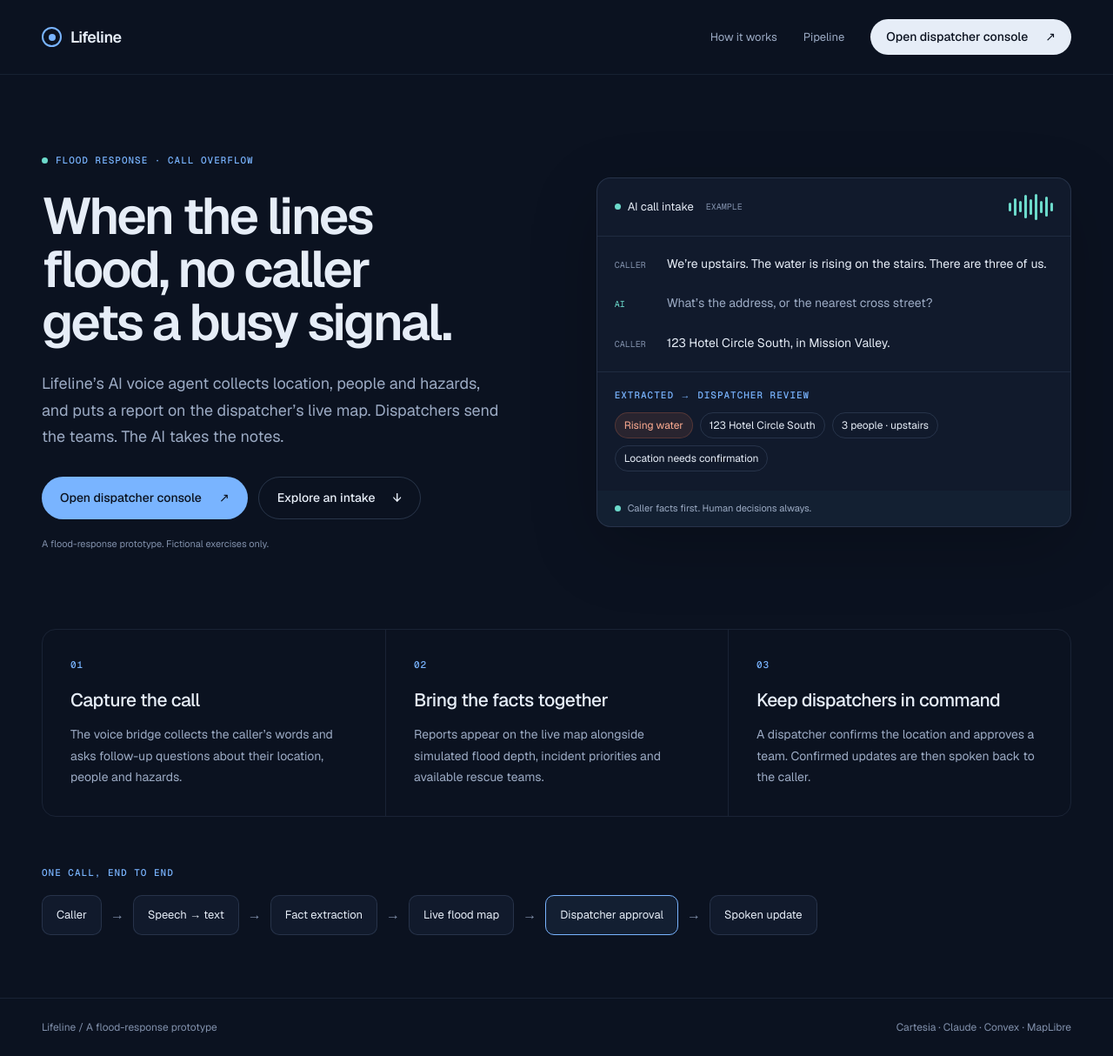
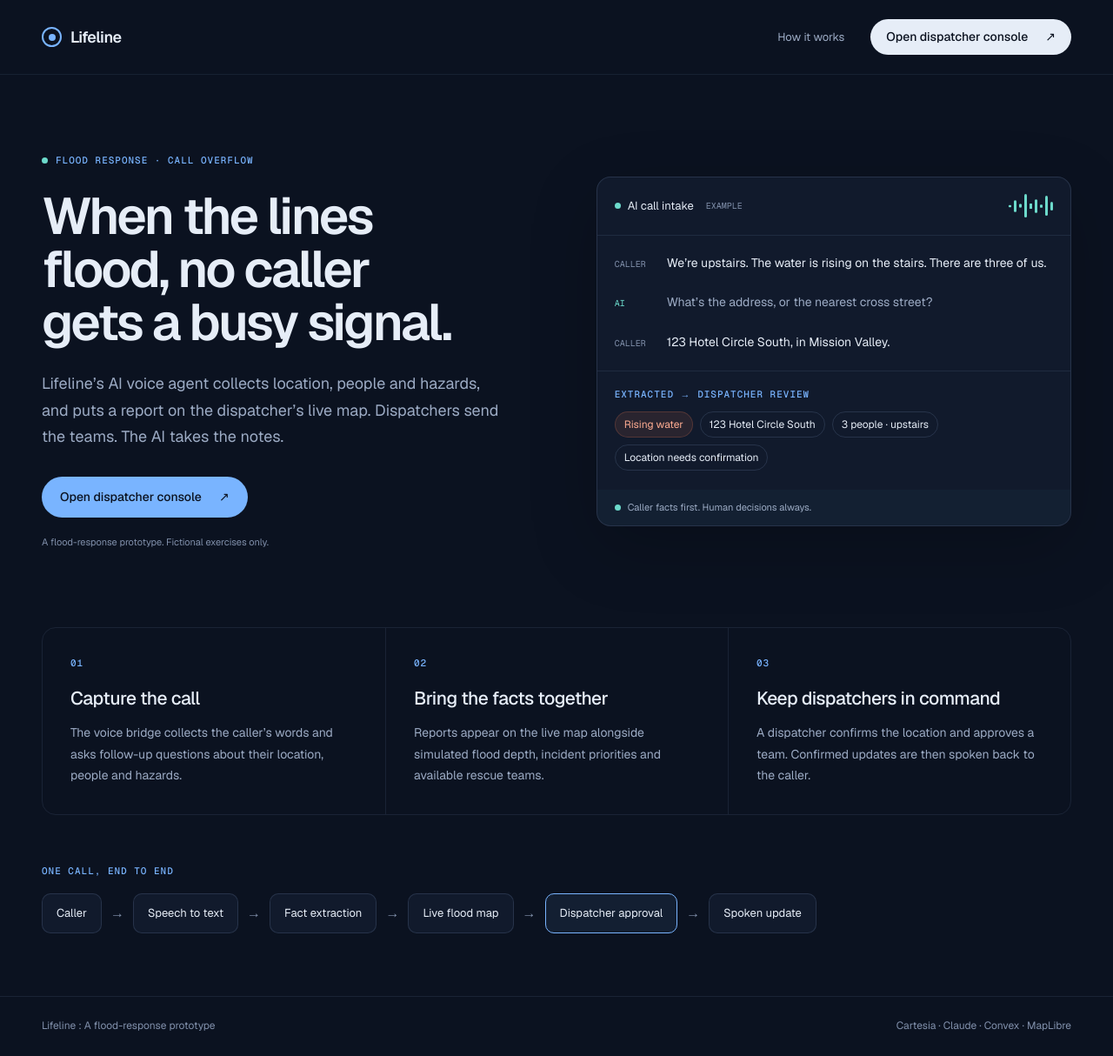
Before and after one commit to Htetty/lifeline, a Next.js app in the folder dashboard/: page / in a window 1280 px wide. Shown: the whole page at 87% size. Built offline with nearby package versions, Linux system fonts and the light colour scheme; no server answers.

Commit message:
fixed landing page

```diff
--- a/dashboard/src/app/globals.css
+++ b/dashboard/src/app/globals.css
@@ -75,11 +75,6 @@ a, button, input, summary { -webkit-tap-highlight-color: transparent; }
 .how-section article + article { border-left: 1px solid #aaccff18; }
 .how-section h2 { font-size: 21px; font-weight: 500; letter-spacing: -.025em; margin: 16px 0 12px; }
 .how-section p { color: #9cabc4; line-height: 1.75; font-size: 14px; }
-.pipeline-section { padding: 56px 48px 72px; }
-.pipeline-section > div { display: flex; flex-wrap: wrap; gap: 10px; margin-top: 18px; }
-.pipeline-section > div > div { display: flex; gap: 10px; align-items: center; color: #8190ab; }
-.pipeline-step { border: 1px solid #aaccff24; background: #111a2c; color: #e6edf7; padding: 12px 16px; border-radius: 10px; font-size: 13px; }
-.pipeline-step.highlighted { border-color: #79b4ff; background: #79b4ff14; }
 .landing-footer { display: flex; justify-content: space-between; gap: 20px; border-top: 1px solid #aaccff18; padding: 24px 48px; color: #8190ab; font-size: 12px; }
 .console-header { display: flex; align-items: center; gap: 20px; padding: 0 22px; min-height: 62px; flex-shrink: 0; border-bottom: 1px solid #aaccff18; }
 .console-region { font-size: 12px; color: #8190ab; border-left: 1px solid #aaccff24; padding-left: 20px; }
@@ -108,7 +103,7 @@ a, button, input, summary { -webkit-tap-highlight-color: transparent; }
 .dispatcher button { transition: background .15s, opacity .15s; }
 @media (min-width: 1600px) { .incident-detail { width: 400px; } }
 @media (max-width: 1150px) { .console-region { display: none; } .console-metrics { gap: 12px; } .incident-sidebar { width: 290px; } .incident-detail { width: 310px; } .hero { gap: 32px; padding-top: 60px; } }
-@media (max-width: 900px) { .console-header { flex-wrap: wrap; padding: 12px 16px; gap: 12px; } .console-metrics { width: 100%; justify-content: space-between; } .operations-bar { flex-wrap: wrap; } .incident-detail { position: absolute; inset: 0 0 0 auto; z-index: 5; width: min(360px, 100%); } .hero { grid-template-columns: 1fr; padding: 48px 24px; } .hero h1 { max-width: 650px; } .landing-nav { padding: 20px 24px; } .landing-nav > div > a:not(.button) { display: none; } .how-section { margin: 0 24px; grid-template-columns: 1fr; } .how-section article + article { border-left: 0; border-top: 1px solid #aaccff18; } .pipeline-section { padding: 40px 24px; } .landing-footer { padding: 24px; flex-wrap: wrap; } }
+@media (max-width: 900px) { .console-header { flex-wrap: wrap; padding: 12px 16px; gap: 12px; } .console-metrics { width: 100%; justify-content: space-between; } .operations-bar { flex-wrap: wrap; } .incident-detail { position: absolute; inset: 0 0 0 auto; z-index: 5; width: min(360px, 100%); } .hero { grid-template-columns: 1fr; padding: 48px 24px; } .hero h1 { max-width: 650px; } .landing-nav { padding: 20px 24px; } .landing-nav > div > a:not(.button) { display: none; } .how-section { margin: 0 24px; grid-template-columns: 1fr; } .how-section article + article { border-left: 0; border-top: 1px solid #aaccff18; } .landing-footer { padding: 24px; flex-wrap: wrap; } }
 @media (max-width: 600px) { .dispatcher { min-height: 650px; height: 100dvh; } .dispatcher > .flex.min-h-0 { flex-direction: column; } .incident-sidebar { width: 100%; height: 38%; min-height: 190px; } .queue-heading { padding: 10px 16px; } .simulation-controls { padding: 8px 16px; } .incident-sidebar > section:last-child { display: none; } .queue-filters { margin: 6px 12px; } .console-metrics { flex-wrap: wrap; justify-content: flex-start; gap: 8px 16px; } .operations-bar { padding: 8px 16px; } .map-workspace { min-height: 300px; } .hero-actions .button { width: 100%; } }
 
 /* Incident reading order: identity, key numbers, summary, facts, decision. */
@@ -185,3 +180,32 @@ a, button, input, summary { -webkit-tap-highlight-color: transparent; }
 @media (min-width: 1500px) { .incident-content > .detail-heading, .detail-section, .assignment-section { padding-left: 30px; padding-right: 30px; } .detail-stats > div { padding-left: 30px; } }
 @media (max-width: 1150px) { .incident-detail { width: 370px; } .fact-table > div { grid-template-columns: 62px minmax(0, 1fr); gap: 8px 12px; } .fact-table > div > dd:last-child { grid-column: 2; text-align: left; } }
 @media (max-width: 900px) { .incident-detail { width: min(520px, 100%); } }
+
+/* The illustrative call stays readable while its audio indicator moves. */
+@keyframes intake-wave {
+  0%, 100% { transform: scaleY(.25); }
+  50% { transform: scaleY(1); }
+}
+@keyframes intake-status {
+  0%, 100% { opacity: 1; }
+  50% { opacity: .25; }
+}
+.landing .waveform i {
+  transform-origin: center;
+  animation: intake-wave 1s ease-in-out infinite;
+  will-change: transform;
+}
+.landing .live-dot { animation: intake-status 1.4s ease-in-out infinite; }
+
+@media (prefers-reduced-motion: reduce) {
+  .landing .waveform i, .landing .live-dot { animation: none; will-change: auto; }
+  .landing .button { transition: none; }
+  .landing .button:hover { transform: none; }
+}
+
+.pipeline-section { padding: 56px 48px 72px; }
+.pipeline-section > div { display: flex; flex-wrap: wrap; gap: 10px; margin-top: 18px; }
+.pipeline-section > div > div { display: flex; gap: 10px; align-items: center; color: #8190ab; }
+.pipeline-step { border: 1px solid #aaccff24; background: #111a2c; color: #e6edf7; padding: 12px 16px; border-radius: 10px; font-size: 13px; }
+.pipeline-step.highlighted { border-color: #79b4ff; background: #79b4ff14; }
+@media (max-width: 900px) { .pipeline-section { padding: 40px 24px; } }
--- a/dashboard/src/app/page.tsx
+++ b/dashboard/src/app/page.tsx
@@ -5,18 +5,18 @@ export default function Home() {
     <main className="landing">
       <nav className="landing-nav" aria-label="Main navigation">
         <Link href="/" className="brand"><span className="brand-mark" />Lifeline</Link>
-        <div><a href="#how">How it works</a><a href="#pipeline">Pipeline</a><Link className="button button-light" href="/console">Open dispatcher console <span>↗</span></Link></div>
+        <div><a href="#how">How it works</a><Link className="button button-light" href="/console">Open dispatcher console <span>↗</span></Link></div>
       </nav>
       <section className="hero">
         <div>
           <p className="eyebrow"><i className="live-dot" /> Flood response · Call overflow</p>
           <h1>When the lines flood, no caller gets a busy signal.</h1>
           <p className="hero-copy">Lifeline’s AI voice agent collects location, people and hazards, and puts a report on the dispatcher’s live map. Dispatchers send the teams. The AI takes the notes.</p>
-          <div className="hero-actions"><Link className="button button-blue" href="/console">Open dispatcher console <span>↗</span></Link><a className="button button-outline" href="#intake">Explore an intake <span>↓</span></a></div>
+          <div className="hero-actions"><Link className="button button-blue" href="/console">Open dispatcher console <span>↗</span></Link></div>
           <p className="prototype-note">A flood-response prototype. Fictional exercises only.</p>
         </div>
         <article className="intake-preview" id="intake" aria-label="Illustrative call intake">
-          <header><span><i className="live-dot" /> AI call intake</span><span className="mono muted">EXAMPLE</span><div className="waveform" aria-hidden="true">{[10, 20, 13, 27, 18, 30, 14, 23, 10].map((h, i) => <i key={i} style={{ height: h }} />)}</div></header>
+          <header><span><i className="live-dot" /> AI call intake</span><span className="mono muted">EXAMPLE</span><div className="waveform" aria-hidden="true">{[10, 20, 13, 27, 18, 30, 14, 23, 10].map((h, i) => <i key={i} style={{ height: h, animationDelay: `${i * -0.13}s`, animationDuration: `${0.8 + (i % 3) * 0.2}s` }} />)}</div></header>
           <div className="transcript-preview">
             <p><span>CALLER</span>We’re upstairs. The water is rising on the stairs. There are three of us.</p>
             <p><span>AI</span>What’s the address, or the nearest cross street?</p>
@@ -33,8 +33,8 @@ export default function Home() {
           ["03", "Keep dispatchers in command", "A dispatcher confirms the location and approves a team. Confirmed updates are then spoken back to the caller."],
         ].map(([number, title, text]) => <article key={number}><span className="eyebrow">{number}</span><h2>{title}</h2><p>{text}</p></article>)}
       </section>
-      <section className="pipeline-section" id="pipeline"><p className="eyebrow muted">One call, end to end</p><div>{["Caller", "Speech → text", "Fact extraction", "Live flood map", "Dispatcher approval", "Spoken update"].map((step, i) => <div key={step}>{i > 0 && <span aria-hidden="true">→</span>}<span className={i === 4 ? "pipeline-step highlighted" : "pipeline-step"}>{step}</span></div>)}</div></section>
-      <footer className="landing-footer"><span>Lifeline <span className="muted">/ A flood-response prototype</span></span><span>Cartesia · Claude · Convex · MapLibre</span></footer>
+      <section className="pipeline-section" id="pipeline"><p className="eyebrow muted">One call, end to end</p><div>{["Caller", "Speech to text", "Fact extraction", "Live flood map", "Dispatcher approval", "Spoken update"].map((step, i) => <div key={step}>{i > 0 && <span aria-hidden="true">→</span>}<span className={i === 4 ? "pipeline-step highlighted" : "pipeline-step"}>{step}</span></div>)}</div></section>
+      <footer className="landing-footer"><span>Lifeline <span className="muted">: A flood-response prototype</span></span><span>Cartesia · Claude · Convex · MapLibre</span></footer>
     </main>
   );
 }
```
